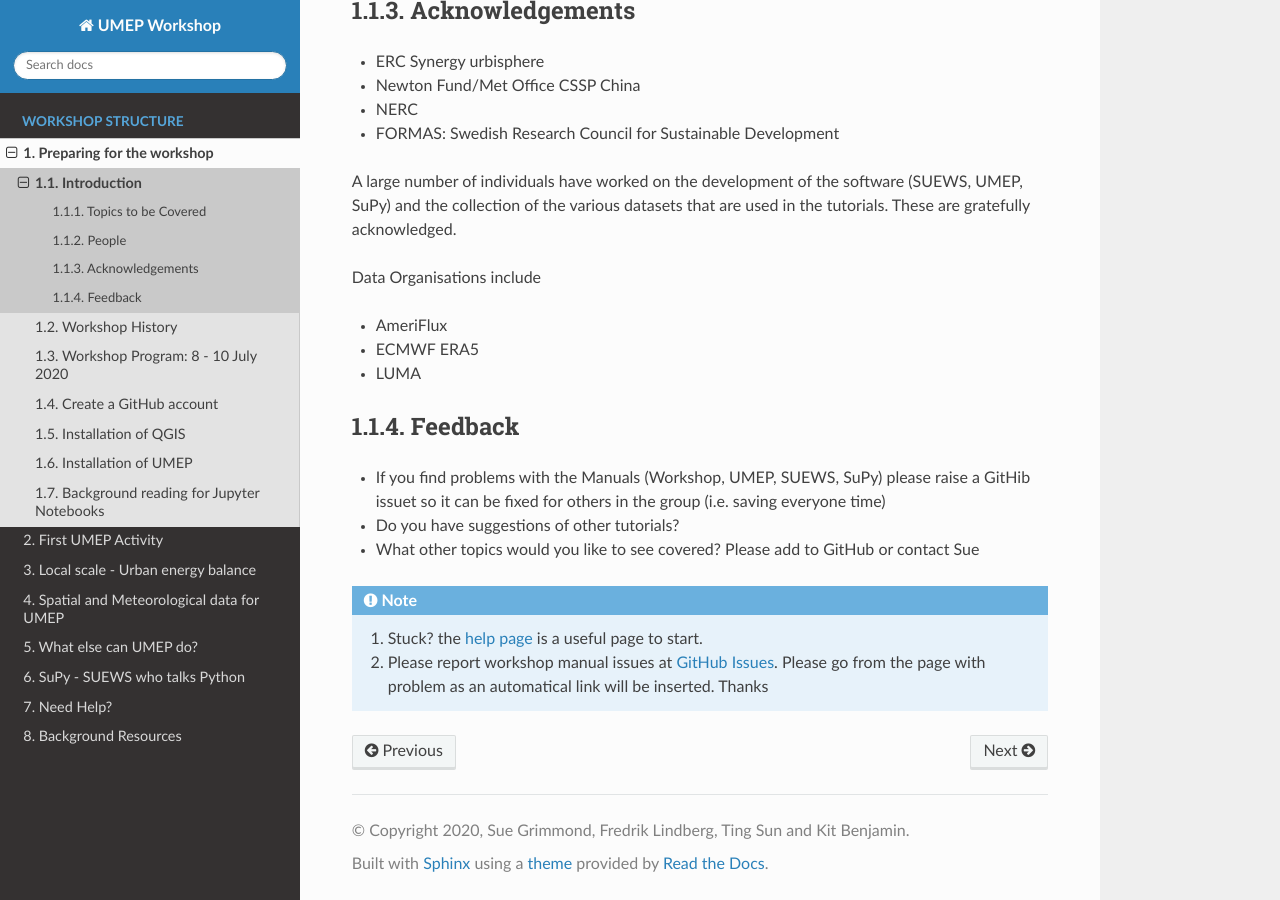
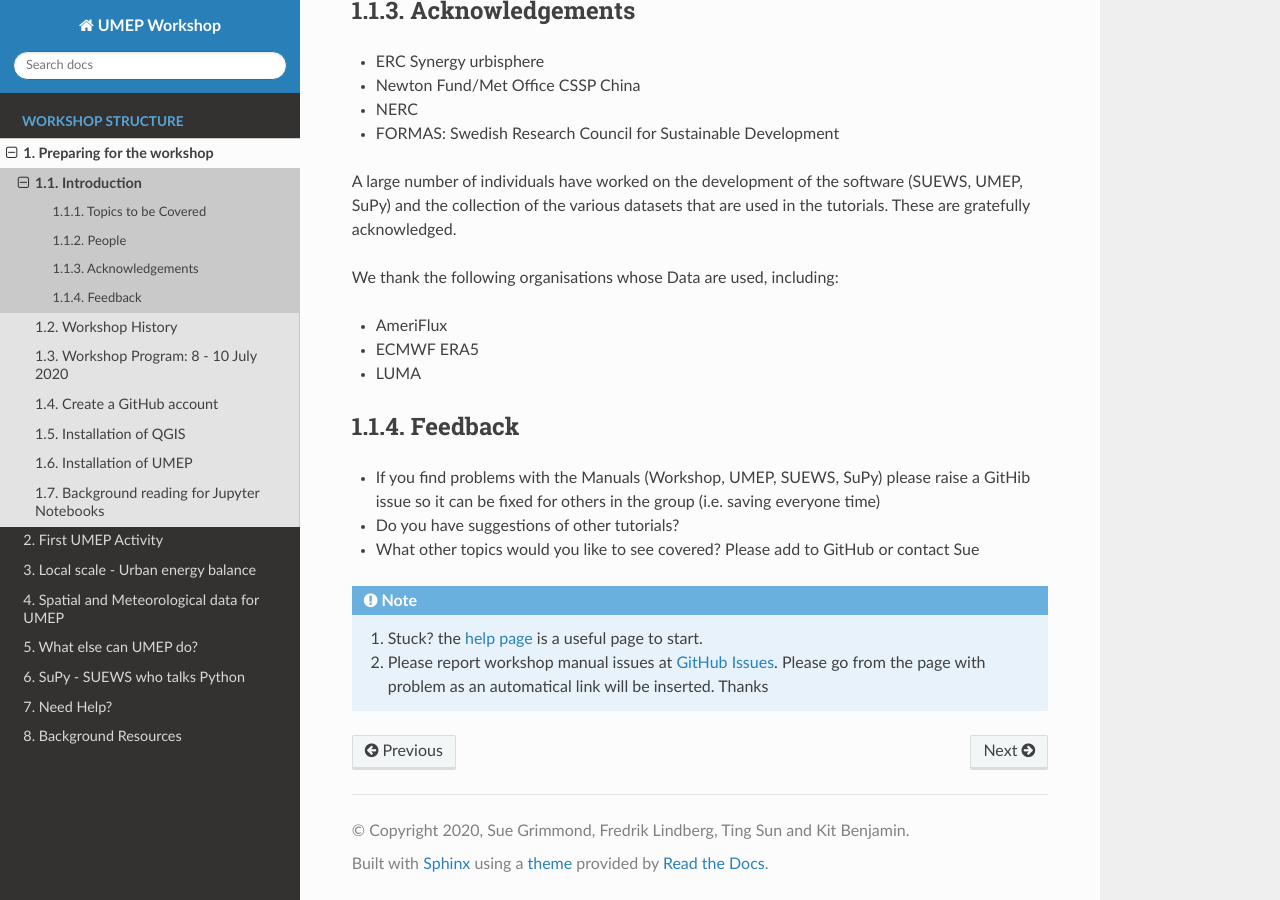
Before and after one commit to Urban-Meteorology-Reading/UMEP-Workshop, a Sphinx documentation site: the page built from source/Prepare/Intro1.rst, in a window 1280 px wide and 900 px high, scrolled down 1958 px. Built offline with Sphinx 7.4.7 and the Read the Docs theme 2.0.0, drawn with Linux system fonts in a browser that asks for light colours.

Commit message:
Update Intro1.rst

```diff
--- a/source/Prepare/Intro1.rst
+++ b/source/Prepare/Intro1.rst
@@ -74,7 +74,7 @@ Acknowledgements
 
 A large number of individuals have worked on the development of the software (SUEWS, UMEP, SuPy) and the collection of the various datasets that are used in the tutorials. These are gratefully acknowledged.
 
-Data Organisations include
+We thank the following organisations whose Data are used, including:
 
 - AmeriFlux
 - ECMWF ERA5
@@ -83,6 +83,6 @@ Data Organisations include
 Feedback
 ~~~~~~~~
 
-- If you find problems with the Manuals (Workshop, UMEP, SUEWS, SuPy) please raise a GitHib issuet so it can be fixed for others in the group (i.e. saving everyone time)
+- If you find problems with the Manuals (Workshop, UMEP, SUEWS, SuPy) please raise a GitHib issue so it can be fixed for others in the group (i.e. saving everyone time)
 - Do you have suggestions of other tutorials?
 - What other topics would you like to see covered? Please add to GitHub or contact Sue
```
